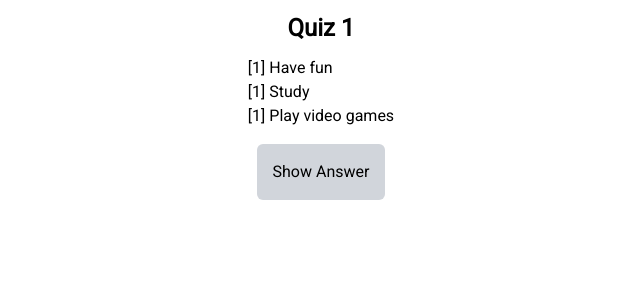
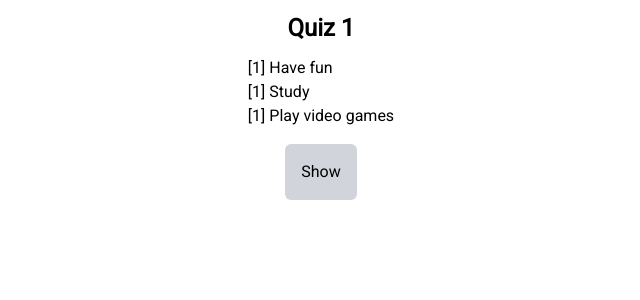
Before and after one commit to d3p1/nextjs-quizzes, a Next.js app: page /quiz/1 in a window 1280 px wide. Shown: the top 300 px of the page, without its empty margins (319-959 px from the left). Built offline with nearby package versions, Linux system fonts and the light colour scheme.

Commit message:
fix: adjust show answer button in quiz page [#1]

```diff
--- a/app/quiz/[id]/page.tsx
+++ b/app/quiz/[id]/page.tsx
@@ -50,7 +50,7 @@ export default async function QuizPage({
             type="submit"
             className="bg-gray-300 hover:bg-gray-400 transition-colors p-4 rounded-md"
           >
-            Show Answer
+            Show
           </button>
         )}
       </form>
```
